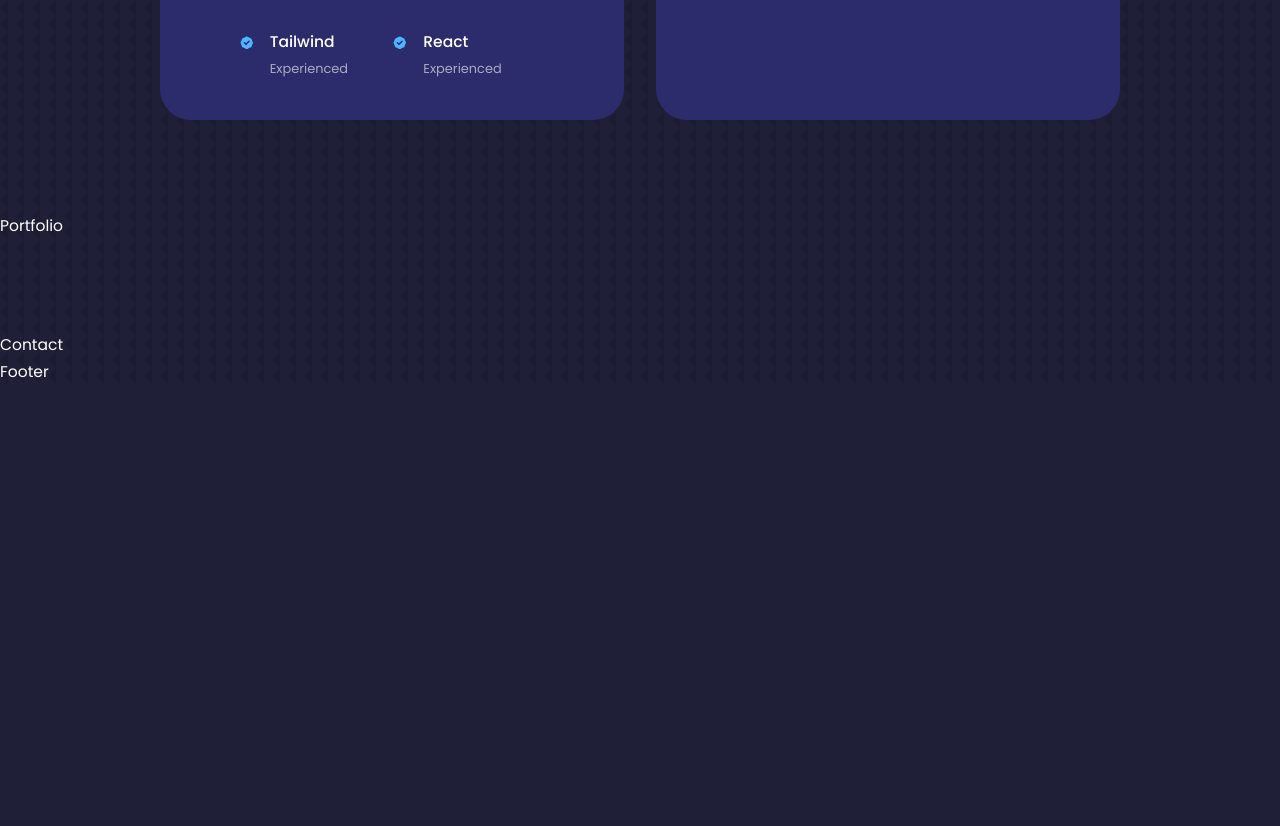
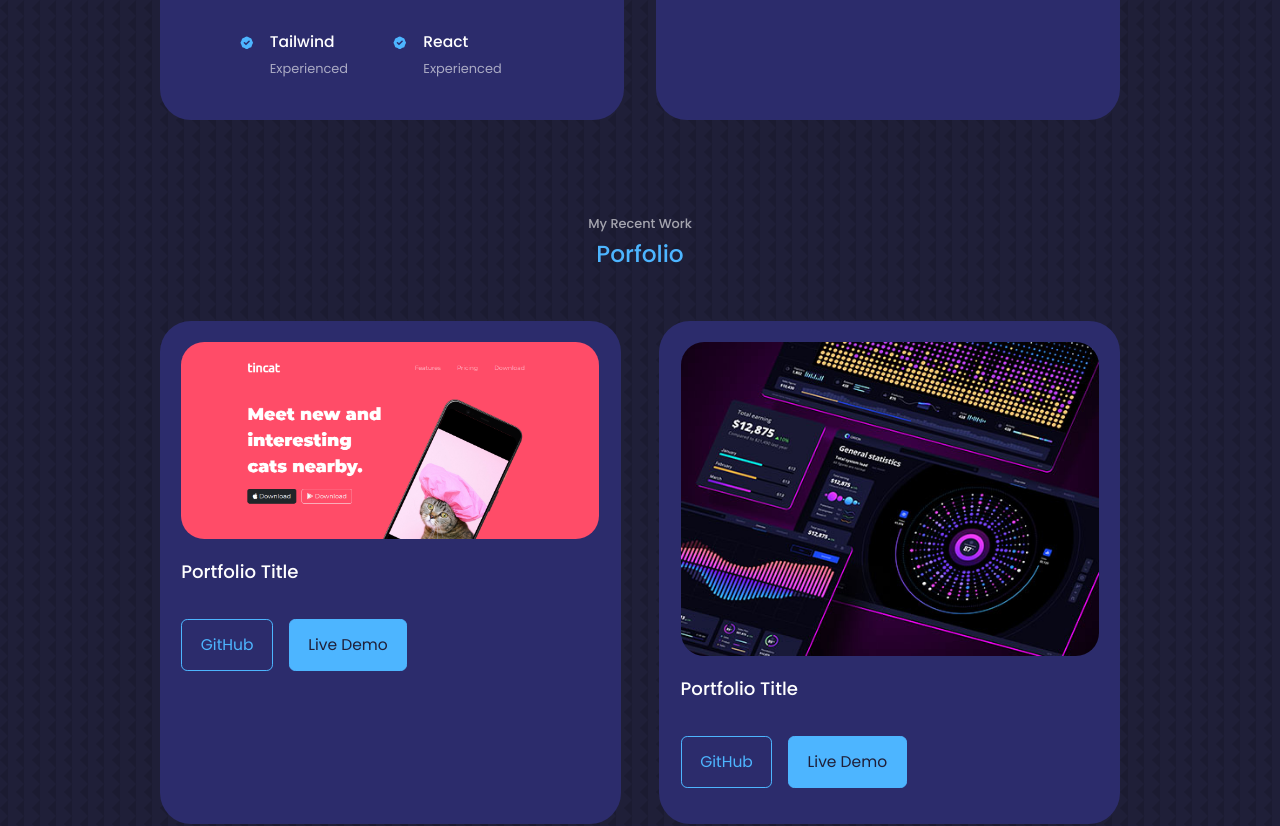
Before and after one commit to Davidsmait/WorkSamples, a React (Vite) app: page / in a window 1280 px wide. Shown: the part 1840-2666 px from the top of the page. Before the commit the page ends 2225 px from the top, so only its background shows below. Built offline with nearby package versions, Linux system fonts and the light colour scheme.

Commit message:
PorfilioSection

```diff
--- a/src/components/about/About.jsx
+++ b/src/components/about/About.jsx
@@ -51,7 +51,7 @@
               <TbCode className="about__icon "/>
               <h5>Frontend</h5>
               <small>
-              <SiJavascript />
+              <SiJavascript title='Java Script'/>
               <DiCss3 />
               <AiFillHtml5 />
               <FaReact />
--- a/src/components/header/CTA.jsx
+++ b/src/components/header/CTA.jsx
@@ -4,8 +4,8 @@
 const CTA = () => {
   return (
     <div className='cta'>
-      <a href={CV} download className='btn'> Download CV</a>
-      <a href="#contact" className='btn btn-primary'>Let's Talk</a>
+      <a href={CV} download className='btn'> Download CV </a>
+      <a href="#contact" className='btn btn-primary'>Let's Talk </a>
     </div>
   )
 }
--- a/src/components/header/Header.jsx
+++ b/src/components/header/Header.jsx
@@ -14,7 +14,7 @@
         <CV />
         <HeaderSocials />
         <div className='me'>
-          <img src={ME} alt="me" />
+          <img src={""} alt="me" />
         </div>
         <a href="#contact" className='scroll__down'>Scroll down</a>
       </div>
--- a/src/components/portfolio/Portfolio.jsx
+++ b/src/components/portfolio/Portfolio.jsx
@@ -1,9 +1,68 @@
 import React from 'react'
 import './portfolio.css'
+import IMG1 from '../../assets/portfolio1.png'
+import IMG2 from '../../assets/portfolio2.jpg'
+import IMG3 from '../../assets/portfolio3.jpg'
+import IMG4 from '../../assets/portfolio4.jpg'
+import IMG5 from '../../assets/portfolio5.png'
+import IMG6 from '../../assets/portfolio6.jpg'
+
+const data = [
+  {
+    id: 1,
+    image: IMG1,
+    title: '',
+    github: 'https://github.com/Davidsmait/TinDog',
+    demo: 'https://tincatpage.netlify.app'
+  },
+  {
+    id: 2,
+    image: IMG2,
+    title: '',
+    github: 'https://',
+    demo: 'https://'
+  },
+  {
+    id: 3,
+    image: IMG4,
+    title: '',
+    github: 'https://',
+    demo: 'https://'
+  },
+  {
+    id: 4,
+    image: IMG5,
+    title: '',
+    github: 'https://',
+    demo: 'https://'
+  },
+]
 
 const Portfolio = () => {
   return (
-    <section id='portfolio'>Portfolio</section>
+    <section id='portfolio'>
+       <h5>My Recent Work</h5>
+       <h2>Porfolio</h2>
+
+       <div className="container portfolio__container">
+          {
+             data.map(({id, image, title, github, demo}) => {
+              return (
+                <article key={id} className='portfolio__item'>
+                  <div className="portfolio__item-image">
+                    <img src={image} alt={title} />
+                  </div>
+                  <h3>Portfolio Title</h3>
+                  <div className="portfolio__item-cta">
+                  <a href={github} className='btn' target="__blank">GitHub</a>
+                  <a href={demo} className='btn btn-primary' target="__blank">Live Demo</a>
+                  </div>
+                </article>
+              )
+             })
+          }
+       </div>
+    </section>
   )
 }
 
--- a/src/components/portfolio/portfolio.css
+++ b/src/components/portfolio/portfolio.css
@@ -0,0 +1,52 @@
+.portfolio__container {
+    display: grid;
+    grid-template-columns: repeat(2, 1fr);
+    gap: 2.5rem;
+}
+
+.portfolio__item {
+    background-color: var(--color-bg-variant);
+    padding: 1.3rem;
+    border-radius: 2rem;
+    border: 1px solid transparent;
+    transition: var(--transition);
+}
+
+.portfolio__item:hover {
+    border-color: var(--color-primary-variant);
+    background: transparent;
+}
+
+.portfolio__item h3 {
+    margin: 1.2rem 0 2rem;
+}
+
+.portfolio__item-image {
+    border-radius: 1.5rem;
+    overflow: hidden;
+}
+
+
+
+.portfolio__item-cta{
+    display: flex;
+    gap: 1rem;
+    margin-bottom: 1rem;
+}
+
+/* ============= MEDIA QUERIES (MD DEVICES) ========== */
+
+@media  screen and (max-width: 1024px) {
+    .portfolio__container {
+        grid-template-columns: 1fr 1fr;
+        gap: 1.2rem;
+    }
+}
+ /* ============= MEDIA QUERIES (SMALL DEVICES) ========== */
+
+ @media screen and (max-width: 600px) {
+    .portfolio__container {
+        grid-template-columns: 1fr;
+        gap: 1rem;
+    }
+ }
```
Also changed, not shown: src/assets/portfolio1.jpg (deleted), src/assets/portfolio1.png (added).
